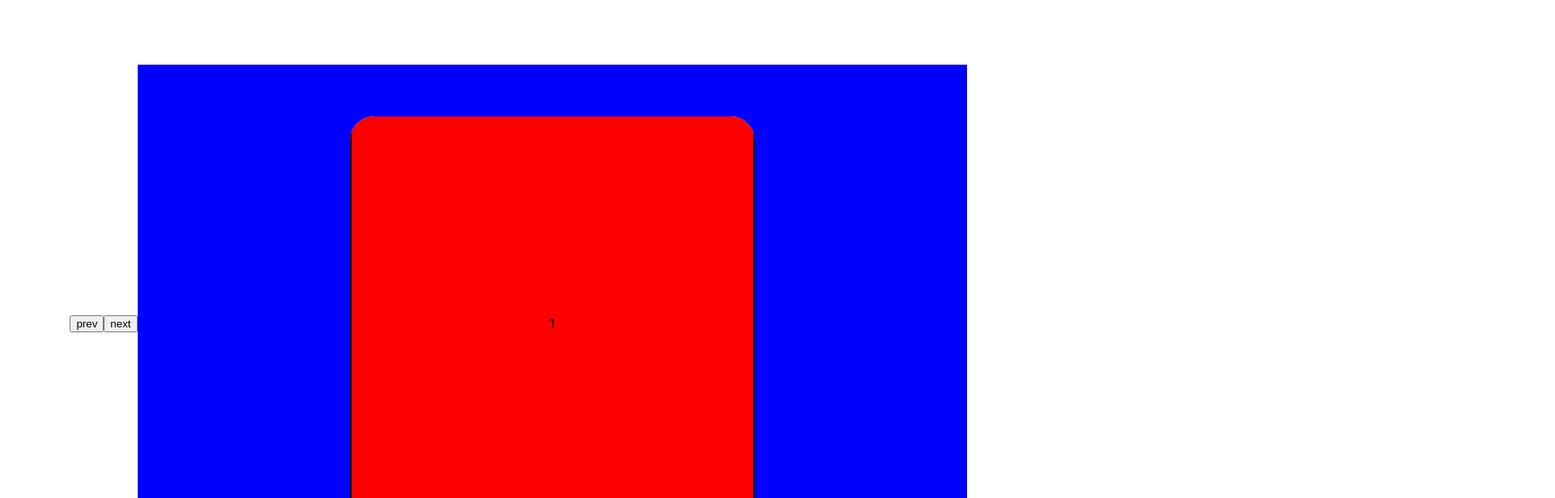
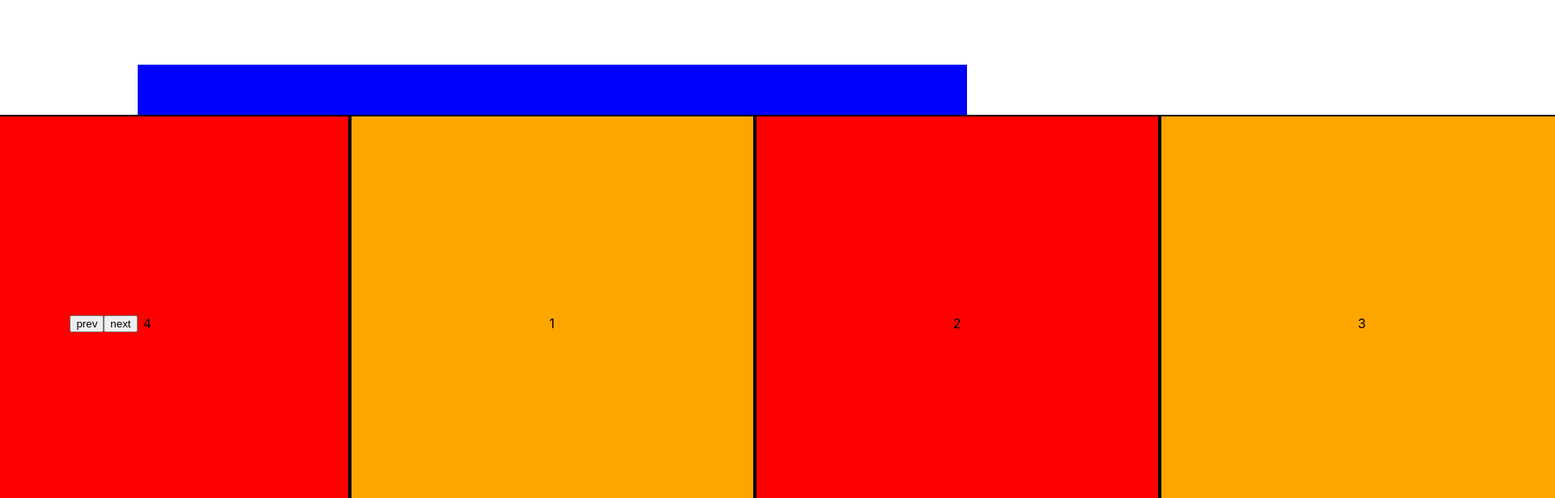
Before and after one commit to nggoong/SimpleCarousel, a React (Create React App) app: page / in a window 1280 px wide. Shown: the top 616 px of the page at 81% size, 1920 px wide, since content can reach past the window. Built offline with nearby package versions, Linux system fonts and the light colour scheme.

Commit message:
양방향 무한 carousel slider 기능 구현 완료✔

```diff
--- a/src/App.css
+++ b/src/App.css
@@ -21,16 +21,16 @@
   width:500px;
   height: 80%;
   border-radius: 30px;
-  overflow:hidden;
+  /* overflow:hidden; */
 }
 
 .carousel-slider {
   display:flex;
   align-items: center;
   background:green;
-  width:500%;
+  width:600%;
   height:100%;
-  transform: translate3d(0, 0, 0);
+  transform: translate3d(-500px, 0, 0);
   transition: transform 0.1s;
 }
 
--- a/src/App.js
+++ b/src/App.js
@@ -3,32 +3,56 @@ import Boxcomponent from './Boxcomponent';
 import React, {useRef, useEffect, useState} from 'react';
 
 function App() {
-  const numbers = ['1','2','3','4','1'];
+  const numbers = ['4','1','2','3','4','1'];
   // const [index, setIndex] = useState(1);
-  let index = 0
+  let index = 1
+
+  let mouseClick = false;
 
   const sliderRef = useRef();
 
 
   const prevHandler = () => {
-    if(index === 0) return;
+    mouseClick = false;
+    sliderRef.current.removeEventListener('transitionend', MoveFunc);
+    if(index === 1)  {
+      sliderRef.current.addEventListener('transitionend', MoveFunc);
+      console.log('end')
+    }
+    else if(index !== 1) {
+      sliderRef.current.style.transition = `0.1s`;
+    }
     index -= 1;
     sliderRef.current.style.transform = `translate3d(${-500 * parseInt(index)}px, 0, 0)`;
 
-
-  }
-  const tempFunc = () => {
-    sliderRef.current.style.transition = `0ms`;
-    index = 0;
-    sliderRef.current.style.transform = `translate3d(${-500 * parseInt(index)}px, 0, 0)`;
-    console.log('complete')
-
   }
 
+  // const nextMoveFunc = () => {
+  //   sliderRef.current.style.transition = `0ms`;
+  //   index = 0;
+  //   sliderRef.current.style.transform = `translate3d(${-500 * parseInt(index)}px, 0, 0)`;
+  //   console.log('complete')
+
+  // }
+
+  const MoveFunc = (e) => {
+    sliderRef.current.style.transition='0ms';
+    index = !mouseClick? 4:0;
+    console.log(e.target.className);
+    sliderRef.current.style.transform = `translate3d(${-500 * parseInt(index)}px, 0, 0)`;
+  }
+
+  // const prevMoveFunc = () => {
+  //   sliderRef.current.style.transition='0ms';
+  //   index = 4;
+  //   sliderRef.current.style.transform = `translate3d(${-500 * parseInt(index)}px, 0, 0)`;
+  // }
+
   const nextHandler = () => {
-    sliderRef.current.removeEventListener('transitionend', tempFunc);
+    mouseClick = true;
+    sliderRef.current.removeEventListener('transitionend', MoveFunc);
     if(index=== 3) {
-      sliderRef.current.addEventListener('transitionend', tempFunc);
+      sliderRef.current.addEventListener('transitionend', MoveFunc);
     }
     else if(index !== 3) {
       sliderRef.current.style.transition = `0.1s`;
@@ -42,8 +66,8 @@ function App() {
 
   return (
    <div className='section'>
-     <button onClick={prevHandler}> prev </button>
-     <button onClick={nextHandler}> next </button>
+     <button className = 'prev-btn' onClick={prevHandler}> prev </button>
+     <button className = 'next-btn' onClick={nextHandler}> next </button>
      <div className='carousel-container'>
        <div className='carousel-viewer'>
          <div className='carousel-slider' ref={sliderRef}>
```
